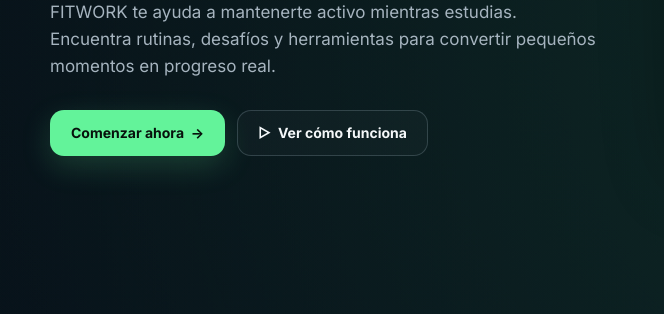
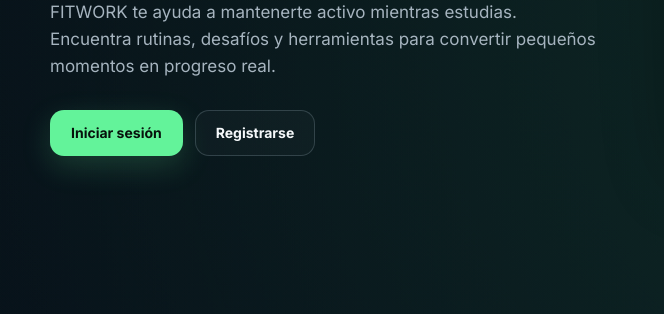
Before and after one commit to hiperbrayan14/fitwork, a website: page index.html in a window 1280 px wide. Shown: the part 315-629 px from the top of the page, 0-664 px from the left. Drawn offline with Linux system fonts and the light colour scheme; grey boxes are pictures that could not be loaded.

Commit message:
Update hero buttons: Iniciar sesión -> login.html, Registrarse -> registro.html

```diff
--- a/index.html
+++ b/index.html
@@ -301,8 +301,8 @@
                 <h1 id="hero-title">Entrena hoy,<br><span>mejora mañana.</span></h1>
                 <p class="hero-copy">FITWORK te ayuda a mantenerte activo mientras estudias. Encuentra rutinas, desafíos y herramientas para convertir pequeños momentos en progreso real.</p>
                 <div class="hero-actions">
-                    <a class="btn btn-primary" href="registro.html">Comenzar ahora&nbsp; →</a>
-                    <a class="btn btn-outline" href="#como-funciona">▷&nbsp; Ver cómo funciona</a>
+                    <a class="btn btn-primary" href="login.html">Iniciar sesión</a>
+                    <a class="btn btn-outline" href="registro.html">Registrarse</a>
                 </div>
             </div>
 
```
